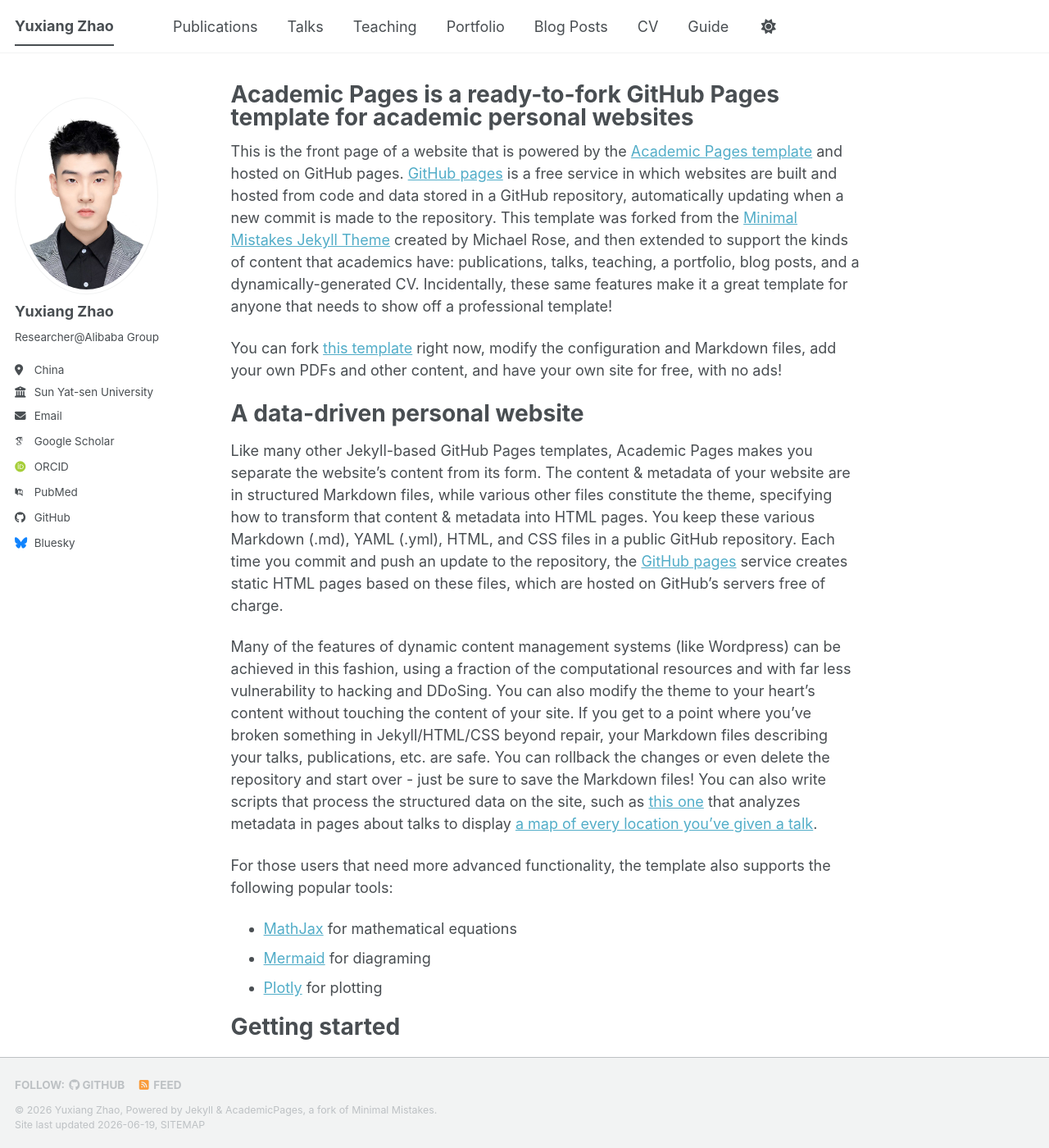
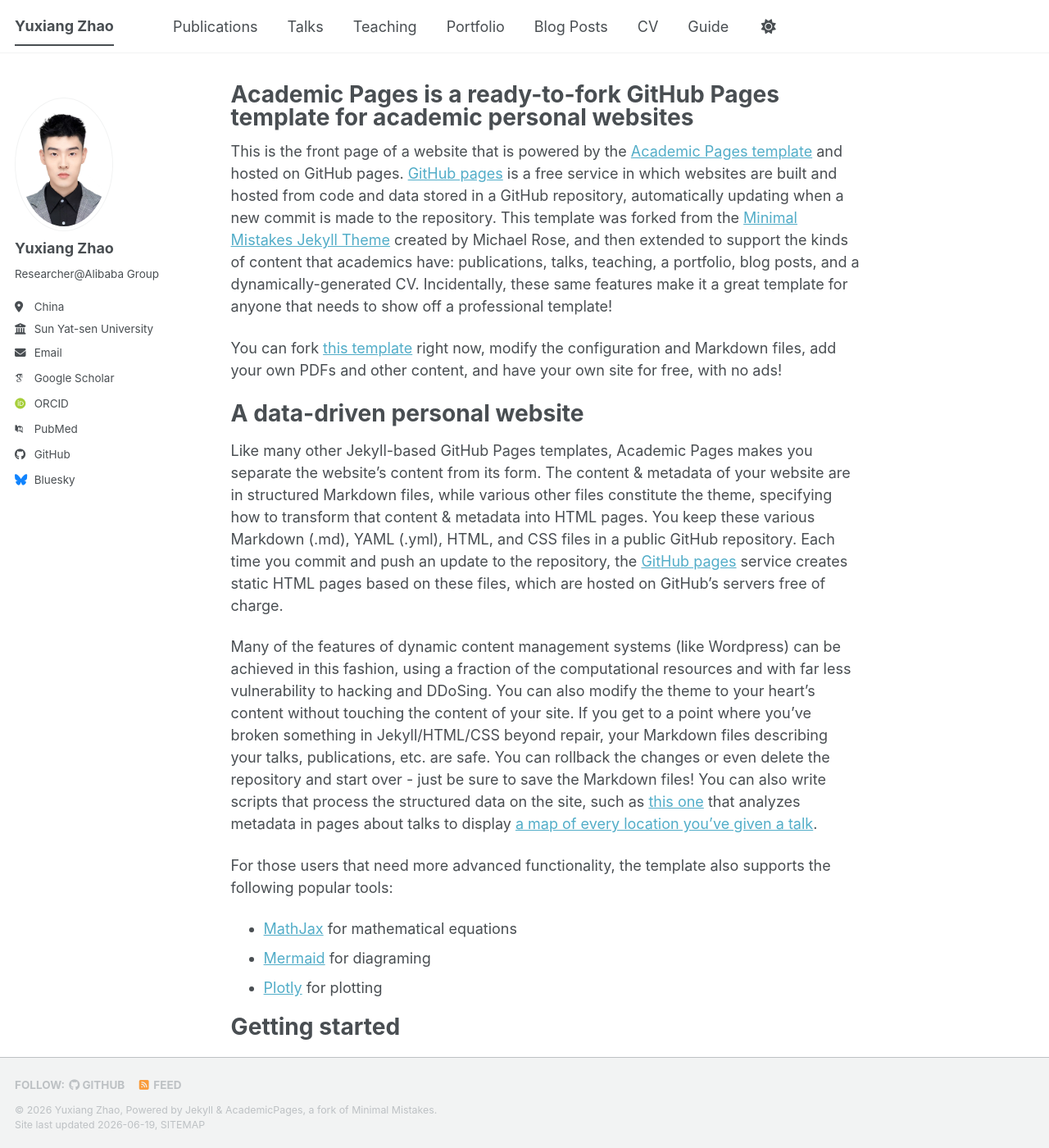
Before and after one commit to zeusyux/yuxiangzhao.github.io, a Jekyll site: the page built from _pages/about.md, in a window 1280 px wide and 1400 px high. Shown: the whole window at 82% size. Built offline with Jekyll 4.4.1, drawn with Linux system fonts in a browser that asks for light colours; some web fonts are replaced; a script bundle is joined from its source files by our own code; library files that are not in the unit come from our copies.

Commit message:
Update _sidebar.scss

```diff
--- a/_sass/layout/_sidebar.scss
+++ b/_sass/layout/_sidebar.scss
@@ -154,7 +154,7 @@
   }
 
   img {
-    max-width: 175px;
+    max-width: 120px;
     border-radius: 50%;
 
     @include breakpoint($large) {
```
